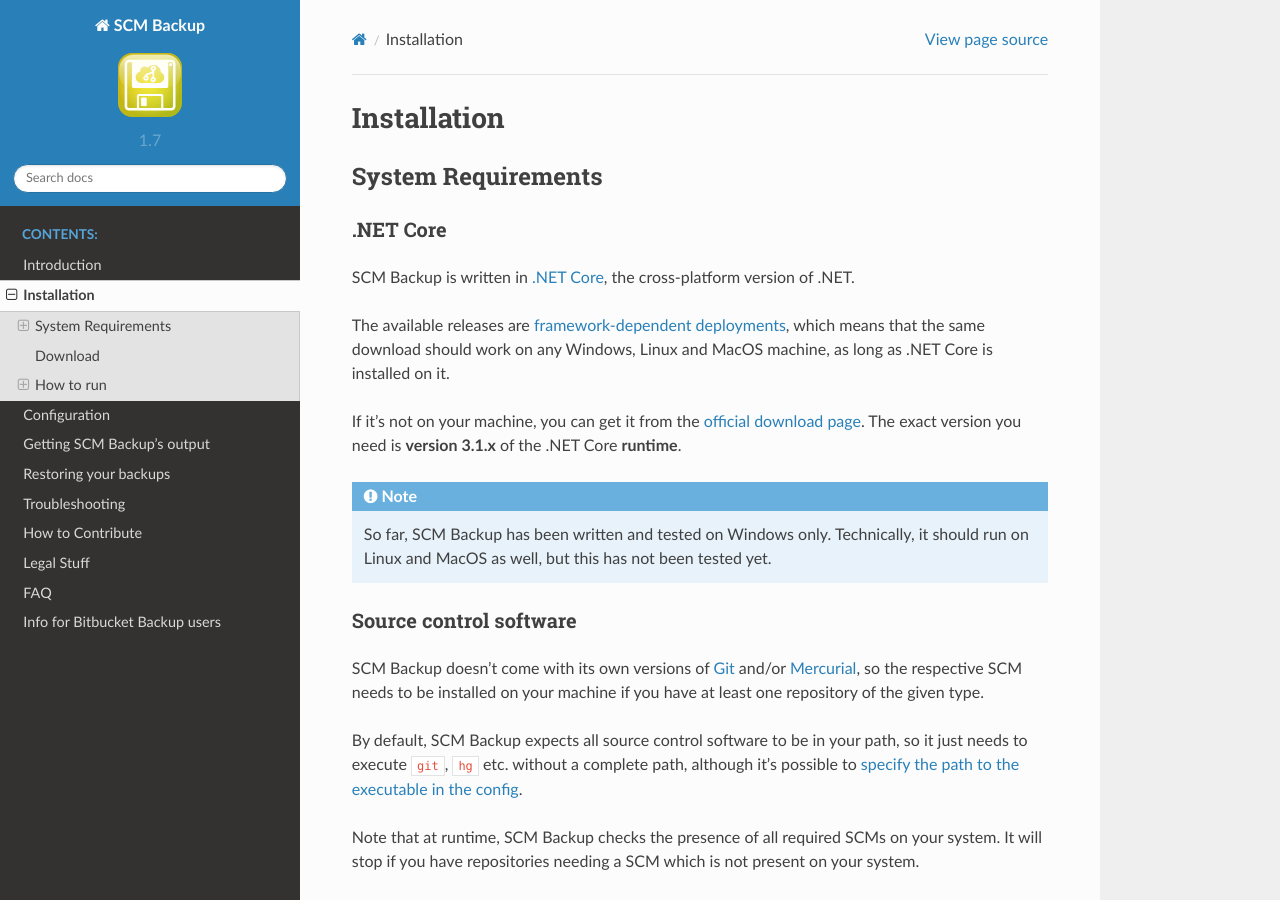
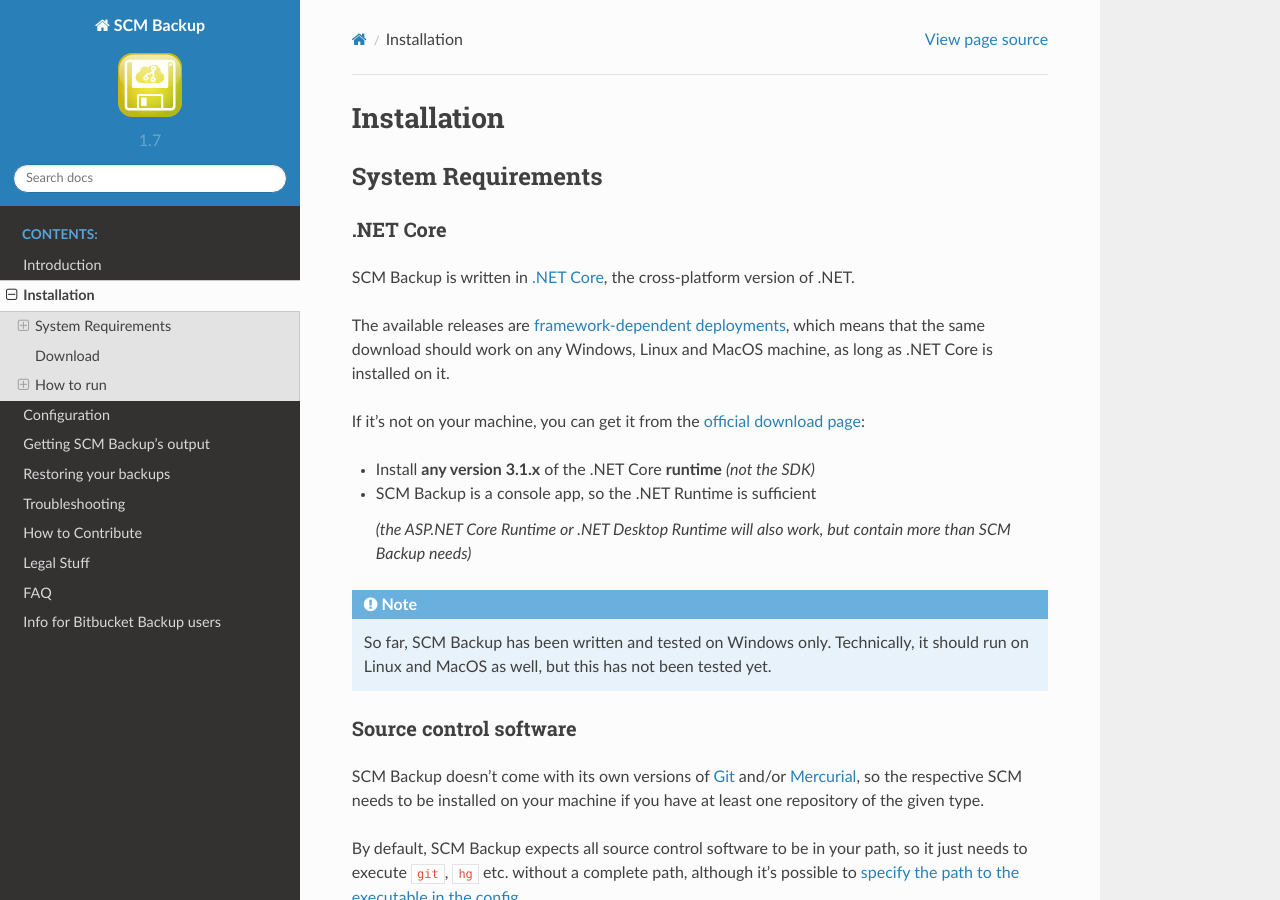
Before and after one commit to christianspecht/scm-backup-docs, a Sphinx documentation site: the page built from source/install.rst, in a window 1280 px wide and 900 px high. Built offline with Sphinx 7.4.7 and the Read the Docs theme 2.0.0, drawn with Linux system fonts in a browser that asks for light colours.

Commit message:
.NET runtime, better explanation
christianspecht/scm-backup#70

```diff
--- a/source/install.rst
+++ b/source/install.rst
@@ -13,7 +13,12 @@ SCM Backup is written in `.NET Core <https://dotnet.github.io/>`_, the cross-pla
 
 The available releases are `framework-dependent deployments <https://docs.microsoft.com/en-us/dotnet/core/deploying/>`_, which means that the same download should work on any Windows, Linux and MacOS machine, as long as .NET Core is installed on it.
 
-If it's not on your machine, you can get it from the `official download page <https://dotnet.microsoft.com/en-us/download/dotnet/3.1>`_. The exact version you need is **version 3.1.x** of the .NET Core **runtime**.
+If it's not on your machine, you can get it from the `official download page <https://dotnet.microsoft.com/en-us/download/dotnet/3.1>`_:
+
+- Install **any version 3.1.x** of the .NET Core **runtime** *(not the SDK)*
+- SCM Backup is a console app, so the .NET Runtime is sufficient
+
+  *(the ASP.NET Core Runtime or .NET Desktop Runtime will also work, but contain more than SCM Backup needs)*
 
 .. note::
 
```
